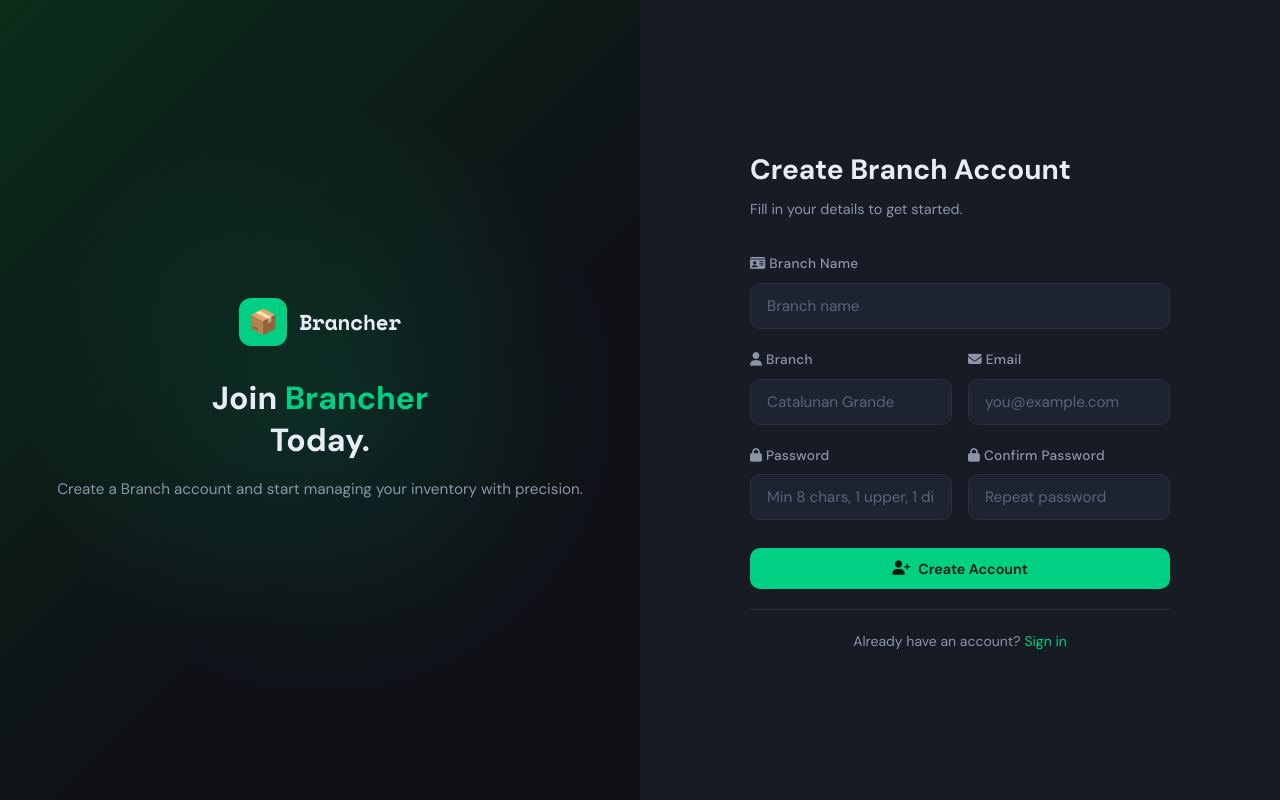
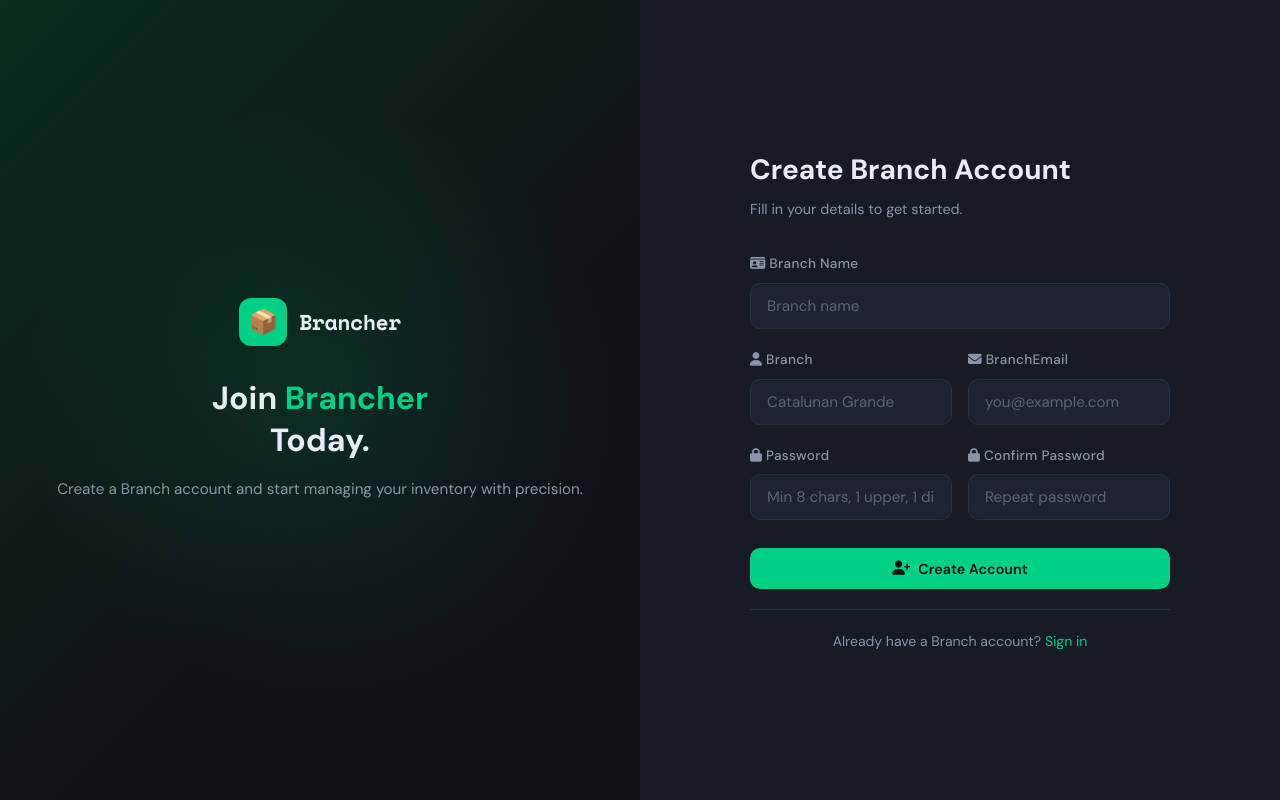
Before and after one commit to Macky091/inventory, a PHP site: page /pages/register.php in a window 1280 px wide. Run offline with PHP 8.4, Linux system fonts and the light colour scheme; some libraries are stand-ins or nearby versions.

Commit message:
no message

```diff
--- a/pages/login.php
+++ b/pages/login.php
@@ -98,13 +98,13 @@ if ($_SERVER['REQUEST_METHOD'] === 'POST') {
         <input type="hidden" name="csrf_token" value="<?= csrfToken() ?>" />
 
         <div class="form-group">
-          <label for="username"><i class="fa-solid fa-user"></i> Username</label>
+          <label for="username"><i class="fa-solid fa-user"></i> Branch Name</label>
           <input
             type="text"
             id="username"
             name="username"
             class="form-control"
-            placeholder="Enter your username"
+            placeholder="Enter your branch name"
             value="<?= sanitize($_POST['username'] ?? '') ?>"
             autocomplete="username"
             required
--- a/pages/register.php
+++ b/pages/register.php
@@ -121,7 +121,7 @@ if ($_SERVER['REQUEST_METHOD'] === 'POST') {
                    value="<?= sanitize($old['Branch'] ?? '') ?>" required />
           </div>
           <div class="form-group">
-            <label><i class="fa-solid fa-envelope"></i> Email</label>
+            <label><i class="fa-solid fa-envelope"></i> BranchEmail</label>
             <input type="email" name="email" class="form-control"
                    placeholder="you@example.com"
                    value="<?= sanitize($old['email'] ?? '') ?>" required />
@@ -149,7 +149,7 @@ if ($_SERVER['REQUEST_METHOD'] === 'POST') {
       <hr class="divider" />
 
       <p style="text-align:center; font-size:.875rem; color:var(--text-secondary);">
-        Already have an account?
+        Already have a Branch account?
         <a href="<?= BASE_URL ?>/index.php?page=login">Sign in</a>
       </p>
 
```
